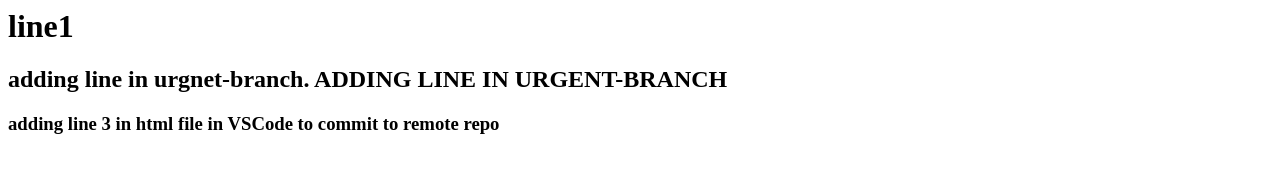
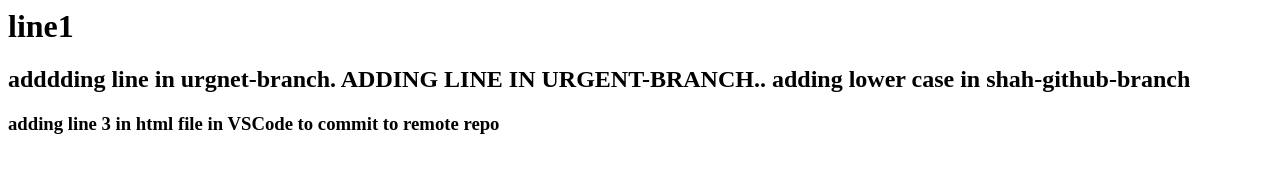
Before and after one commit to shah-devops-trainer/shahrep1, a plain HTML site: page index.html in a window 1280 px wide. Drawn offline with Linux system fonts and the light colour scheme.

Commit message:
Update index.html

```diff
--- a/index.html
+++ b/index.html
@@ -1,5 +1,5 @@
-<html>
+<html lang="en">
 	<h1> line1 </h1>
-	<h2> adding line in urgnet-branch.     ADDING LINE IN URGENT-BRANCH </h2>
+	<h2> adddding line in urgnet-branch.     ADDING LINE IN URGENT-BRANCH..   adding lower case in shah-github-branch </h2>
 	<h3>adding line 3 in html file in VSCode to commit to remote repo</h3>
 </html>
```
